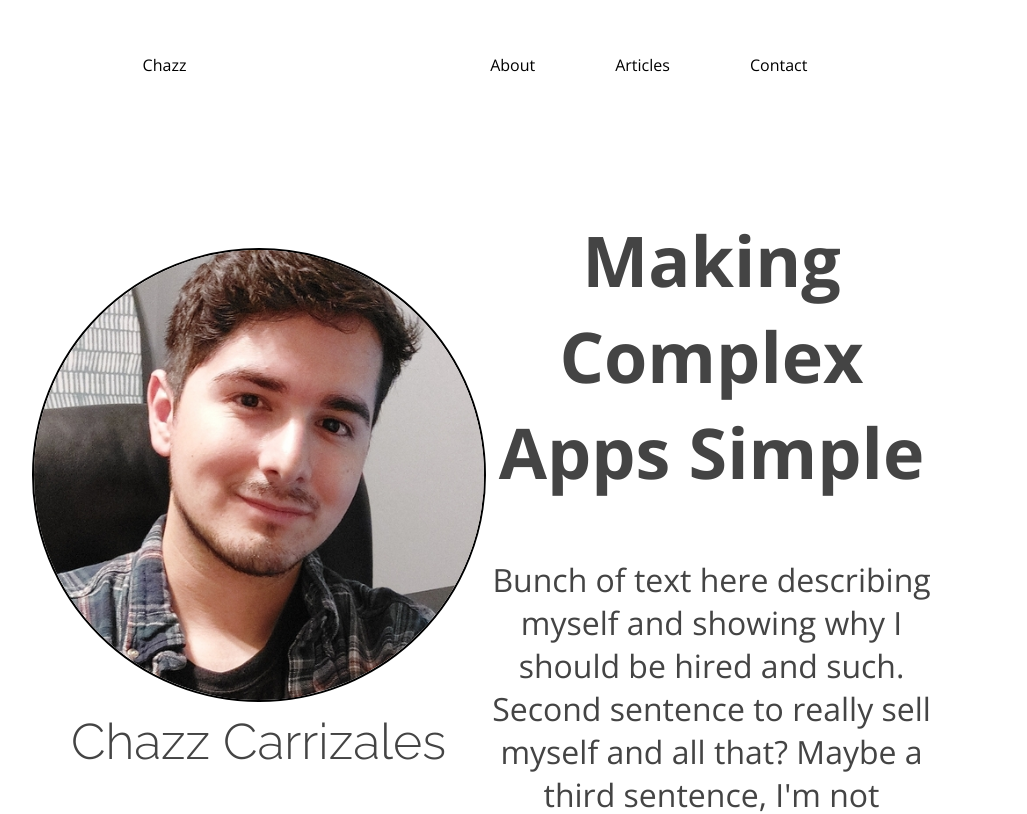
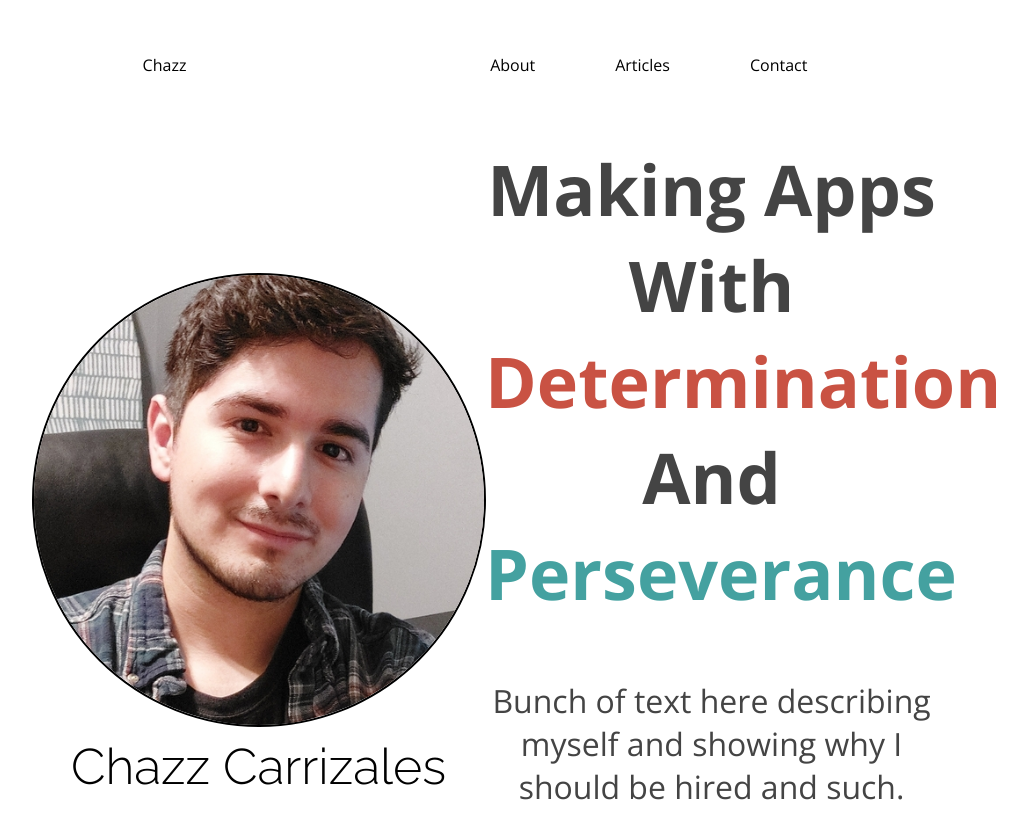
Before and after one commit to czcarrizales/react-portfolio, a React (Create React App) app: page / in a window 1280 px wide. Shown: the top 814 px of the page, without its empty margins (155-1182 px from the left). Built offline with nearby package versions, Linux system fonts and the light colour scheme.

Commit message:
experiment with colors on hero component

```diff
--- a/src/components/Hero.js
+++ b/src/components/Hero.js
@@ -10,7 +10,7 @@ export default function Hero() {
                 <p>Chazz Carrizales</p>
             </div>
             <div className="hero-text">
-                <h2>Making Complex Apps Simple</h2>
+                <h2>Making Apps With <span className="complex">Determination</span> And <span className="simple">Perseverance</span></h2>
                 <p>Bunch of text here describing myself and showing why I should be hired and such. Second sentence to really sell myself and all that? Maybe a third sentence, I'm not entirely sure to be honest.</p>
             </div>
         </div>
--- a/src/css/Hero.css
+++ b/src/css/Hero.css
@@ -6,7 +6,7 @@
     justify-content: center;
     color: #444444;
     font-weight: 300;
-    height: 800px;
+    height: 850px;
 }
 
 .hero-img {
@@ -28,6 +28,7 @@
 .hero-img-container p {
     margin-top: 10px;
     font-size: 50px;
+    color: black;
 }
 
 .hero-text {
@@ -42,3 +43,11 @@
 .hero-text h2 {
     font-size: 70px;
 }
+
+.hero-text .complex {
+    color: #c95243;
+}
+
+.hero-text .simple {
+    color: #44A1A0;
+}
```
